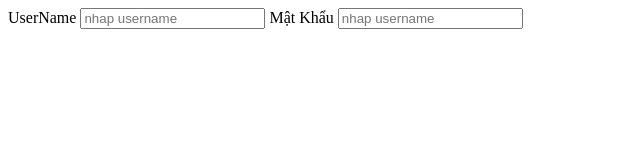
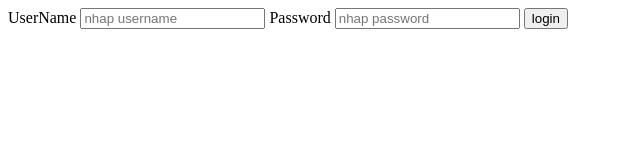
Before and after one commit to huynhkienhao/Git_KiemTra, a plain HTML site: page index.html in a window 1280 px wide. Shown: the whole page, without its empty margins (0-640 px from the left). Drawn offline with Linux system fonts and the light colour scheme.

Commit message:
add button , change label , input

```diff
--- a/index.html
+++ b/index.html
@@ -10,8 +10,9 @@
 <body>
     <label for="">UserName</label>
     <input type="text" placeholder="nhap username" id="txtUserName" name="txtUserName" />
-    <label for="">Mật Khẩu</label>
-    <input type="text" placeholder="nhap username" id="txtmatkhau" name="txtmatkhau" />
+    <label for="">Password</label>
+    <input type="text" placeholder="nhap password" id="txtpassword" name="txtpassword" />
+    <button>login</button>
 </body>
 
 </html>
```
